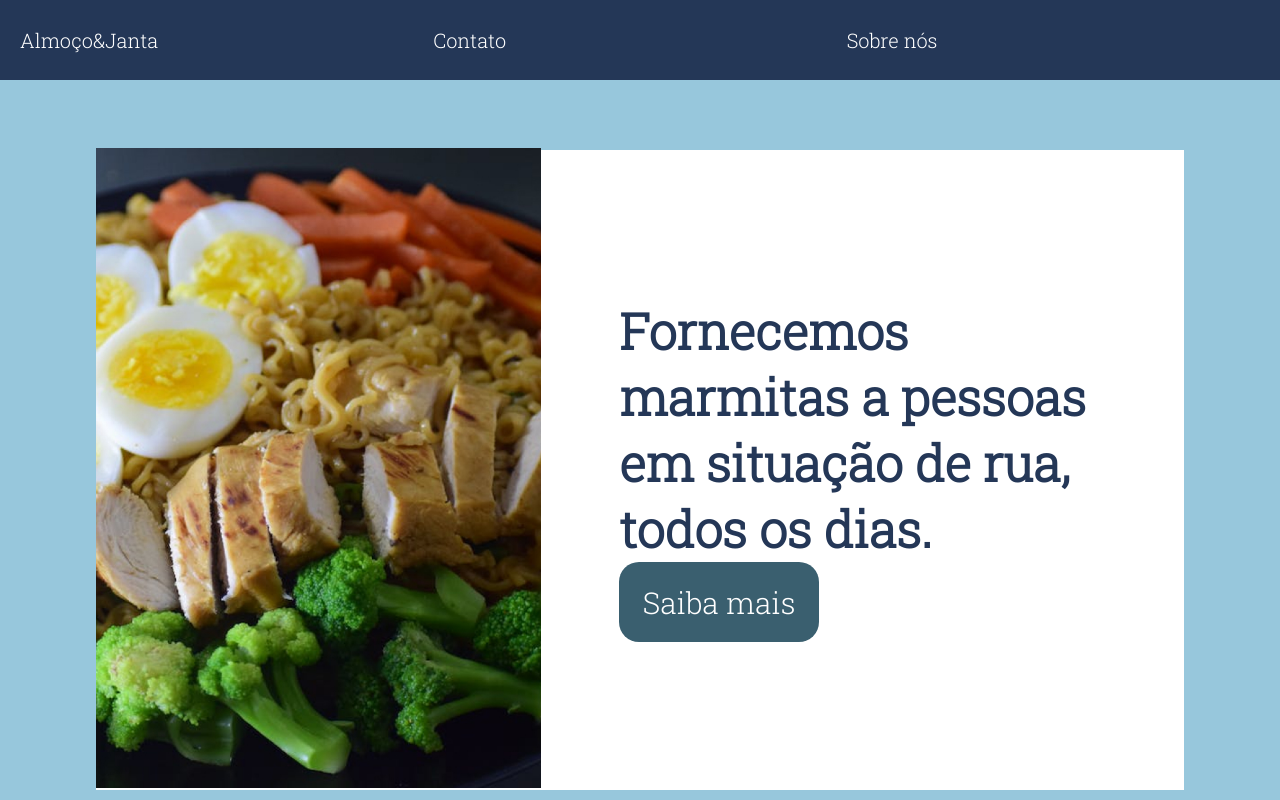
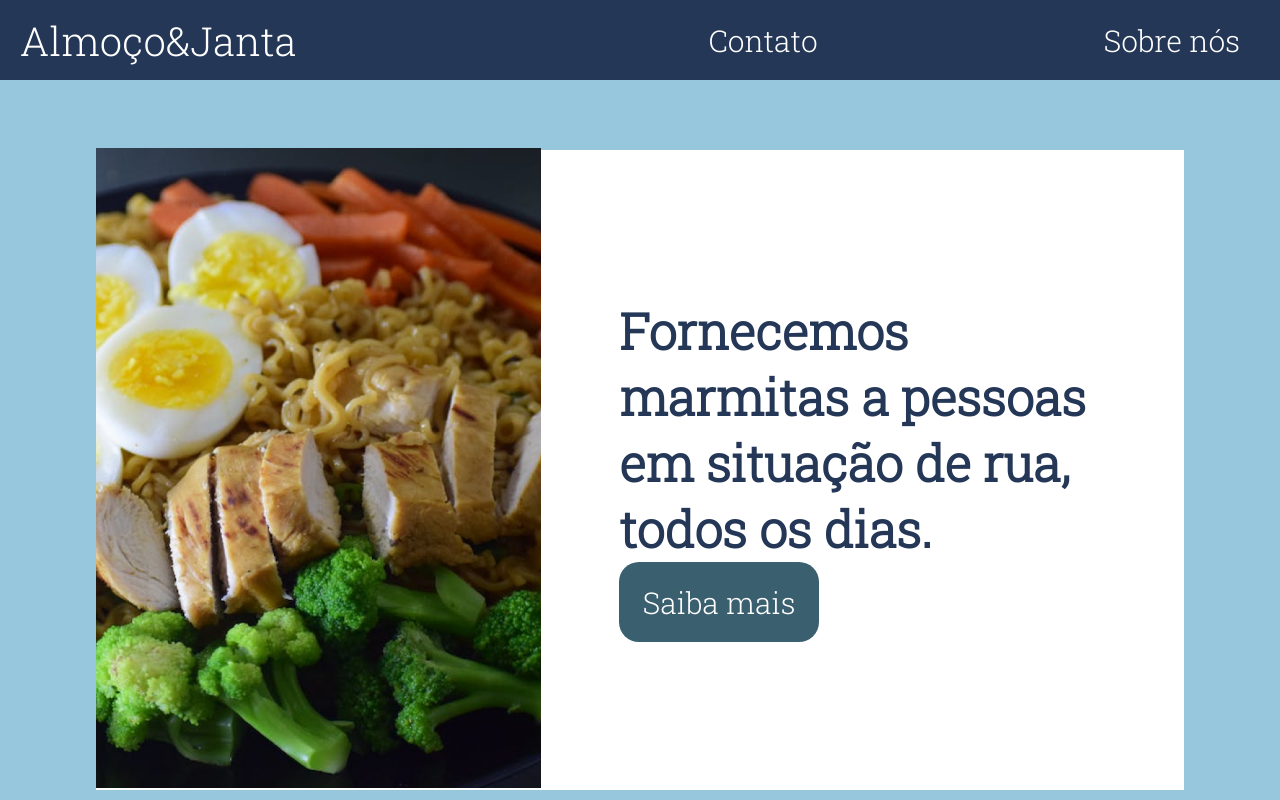
Before and after one commit to AllineVieira/projeto-final-minas-programam, a plain HTML site: page index.html in a window 1280 px wide. Shown: the top 800 px of the page. Drawn offline with Linux system fonts and the light colour scheme.

Commit message:
pequenas alterações

```diff
--- a/index.html
+++ b/index.html
@@ -11,11 +11,12 @@
      </style>
 </head>
 <body>
+
 <div class="body">
      <div class="cabecalho">
           <p>Almoço&Janta</p>
-          <p>Contato</p>
-          <p>Sobre nós</p>
+          <a href="#contato">Contato</a>
+          <a href="#sobrenos">Sobre nós</a>
      </div>
      <div class="hero">
           <div class="hero1">
@@ -42,7 +43,7 @@
           <h3>&quotNascemos da vontade de ajudar o próximo e nessa caminhada, encontramos com mais e mais pessoas dispostas a ajudar.&quot</h3>
           <p>Alline Vieira</p>
      </div>
-     <div class="about">
+     <div id="sobrenos" class="about">
           <div class="about1">
                <img src="assets/image4.jpeg" class="image3">
           </div>
@@ -66,7 +67,7 @@
 
 
      </div>
-     <footer>
+     <footer id="contato">
           <a href="tel: +5511993109692" target="blank">Telefone</a>
           <a href="https://www.linkedin.com/in/allinevieira/" target="blank">LinkedIn</a>
           <a href="mailto:alline.gio@hotmail.com">E-mail</a>
--- a/style.css
+++ b/style.css
@@ -4,7 +4,6 @@
     /*text-align: center;*/
     width:100%;
     font-family: 'Roboto Slab', serif;;
-
 }
 
 .body{
@@ -34,7 +33,6 @@ background-color: #97C7DC;
     width: 85%;
 }
 
-
 .cabecalho, .quote, .contato {
     padding: 20px;
 }
@@ -45,12 +43,24 @@ background-color: #97C7DC;
     background-color: #243757;
     color: #FFF;
     width: 100%;
+}
 
-}
 .cabecalho{
     grid-area: cabecalho;
     position: fixed;
     height: 10vh;
+}
+
+.cabecalho p {
+    font-size: 40px;
+}
+
+.cabecalho a {
+text-decoration: none;
+text-align: right;
+color: #FFF;
+padding: 20px;
+font-size: 30px;
 }
 
 .hero, .subhero, .sobrenos, .quote, .about, .contato {
@@ -88,11 +98,9 @@ background-color: #97C7DC;
     height: 60vh;
 }
 
-
 .subhero{
     grid-area: subhero;
     height: 70vh;
-
 }
 
 .sobrenos{
@@ -116,6 +124,7 @@ background-color: #97C7DC;
 .about{
     grid-area:about;
     height: 60vh;
+    text-align: center;
 }
 
 .contato{
@@ -125,15 +134,12 @@ background-color: #97C7DC;
     text-align: left;
 }
 
-.contato1 .button{
-    background-color: #3A5F6F;
-    color: #FFFFFF;
-}
-
 footer{
     grid-area: footer;
     height: 10vh;
     font-weight: bold;
+    justify-content: space-between;
+    text-align: center;
 }
 
 footer a {
@@ -160,8 +166,6 @@ footer a {
 .about ul{
     font-size: 20px;
 }
-
-
 
 h1, h2, h3{
     color: #243757;
```
